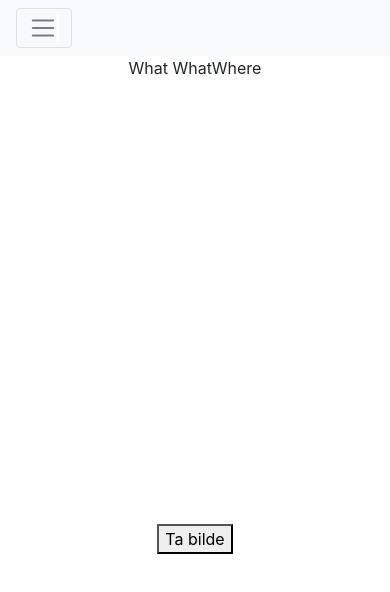
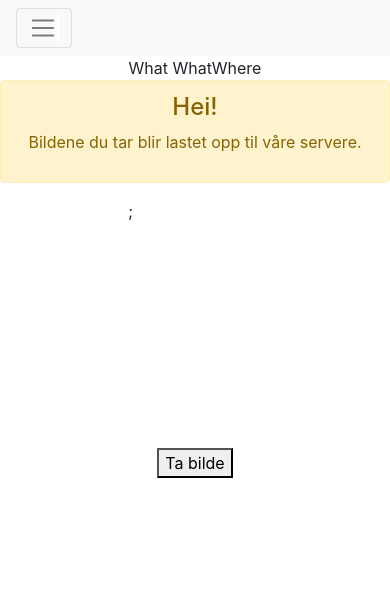
Before and after one commit to Pwntheon/MH19ReddTunfisken, a React (Create React App) app in the folder frontend/: page /what-where in a window 390 px wide. Shown: the top 592 px of the page. Built offline with nearby package versions, Linux system fonts and the light colour scheme; no server answers.

Commit message:
Add GDPR fluff

```diff
--- /dev/null
+++ b/frontend/src/components/Camera.css
@@ -0,0 +1,3 @@
+.hidden {
+  display: none;
+}
--- a/frontend/src/components/Camera.js
+++ b/frontend/src/components/Camera.js
@@ -1,6 +1,8 @@
 import React, { Component } from 'react';
 import { Webcam } from '../webcam/webcam';
 import Api from '../api/cameraApi';
+import Alert from 'react-bootstrap/Alert';
+import './Camera.css';
 class Camera extends Component {
   constructor() {
     super();
@@ -49,6 +51,8 @@ class Camera extends Component {
       captured: false,
       capturedImage: null
     });
+    console.log(this.props);
+    this.props.onRemoveImage();
   };
 
   uploadImage = async () => {
@@ -77,7 +81,7 @@ class Camera extends Component {
 
   render() {
     let imageDisplay = '';
-    const fullWidth = window.innerWidth;
+    const fullWidth = window.innerWidth / 2;
     if (this.state.capturedImage) {
       const imageUrl = URL.createObjectURL(this.state.capturedImage);
       imageDisplay = <img src={imageUrl} alt="captured" width="350" />;
@@ -111,9 +115,17 @@ class Camera extends Component {
       <span />
     );
 
-    return (
-      <div>
-        {uploading}
+    const video = this.state.captured ? (
+      <video
+        className="hidden"
+        autoPlay={false}
+        playsInline={false}
+        muted
+        id="webcam"
+        width="100%"
+        height={fullWidth}
+      />
+    ) : (
       <video
         autoPlay
         playsInline
@@ -122,7 +134,16 @@ class Camera extends Component {
         width="100%"
         height={fullWidth}
       />
-        <br />
+    );
+
+    return (
+      <div>
+        <Alert variant="warning">
+          <Alert.Heading>Hei! </Alert.Heading>
+          <p>Bildene du tar blir lastet opp til våre servere.</p>
+        </Alert>
+        ;{uploading}
+        {video}
         <div className="imageCanvas">{imageDisplay}</div>
         {buttons}
       </div>
--- a/frontend/src/pages/what-where/index.js
+++ b/frontend/src/pages/what-where/index.js
@@ -13,6 +13,12 @@ class WhatWhere extends Component {
     });
   };
 
+  onRemoveImage = data => {
+    this.setState({
+      predictions: []
+    });
+  };
+
   render() {
     const { predictions } = this.state;
     let predictionView = '';
@@ -22,7 +28,10 @@ class WhatWhere extends Component {
     return (
       <div>
         What WhatWhere
-        <Camera onPredictResult={this.onPredictionsRecieved} />
+        <Camera
+          onPredictResult={this.onPredictionsRecieved}
+          onRemoveImage={this.onRemoveImage}
+        />
         {predictionView}
       </div>
     );
```
Lines whose indentation alone changed are shown as unchanged.
